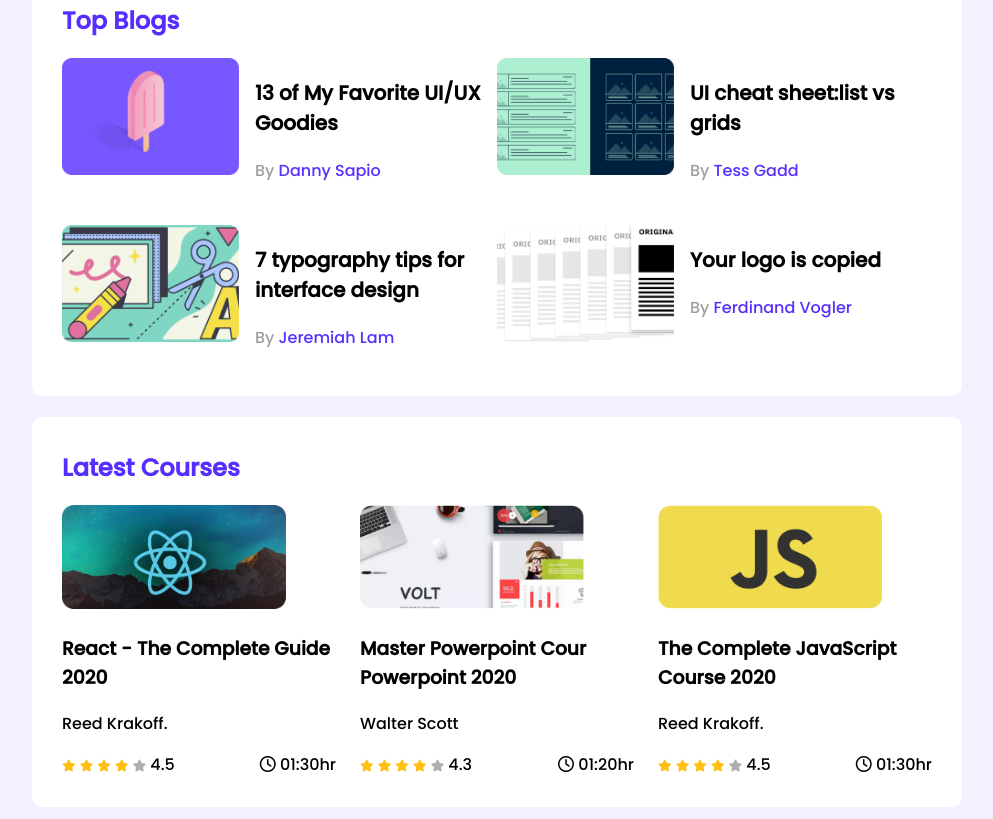
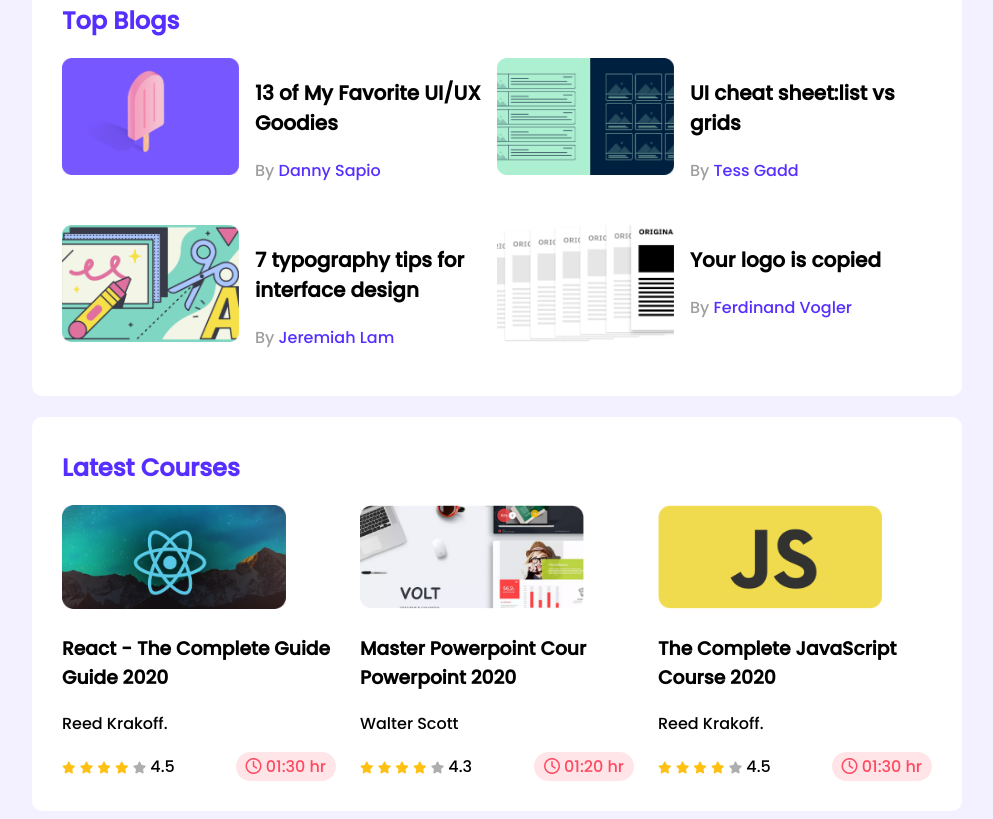
Before and after one commit to akhyemc/leader-board-css3, a plain HTML site: page index.html in a window 1280 px wide. Shown: the part 329-1148 px from the top of the page, without its empty margins (143-1136 px from the left). Drawn offline with Linux system fonts and the light colour scheme.

Commit message:
styles added

```diff
--- a/index.html
+++ b/index.html
@@ -102,7 +102,7 @@
                         <img src="images/courses/course-1.png" alt="">
                     </div>
                     <div class="course-detail">
-                        <h3 class="course-title">React - The Complete Guide 2020</h3>
+                        <h3 class="course-title">React - The Complete Guide Guide 2020</h3>
                         <p class="course-author">Reed Krakoff.</p>
                         <div class="course-info">
                             <div>
@@ -115,7 +115,7 @@
                             </div>
                             <div class="course-duration">
                                 <i class="fa-regular fa-clock"></i>
-                                01:30hr
+                                01:30 hr
                             </div>
 
                     </div>
@@ -139,7 +139,7 @@
                             </div>
                             <div class="course-duration">
                                 <i class="fa-regular fa-clock"></i>
-                                01:20hr
+                                01:20 hr
                             </div>
 
                     </div>
@@ -163,7 +163,7 @@
                             </div>
                             <div class="course-duration">
                                 <i class="fa-regular fa-clock"></i>
-                                01:30hr
+                                01:30 hr
                             </div>
 
                     </div>
--- a/styles/styles.css
+++ b/styles/styles.css
@@ -107,15 +107,23 @@ hr{
 .fa-star.empty{
    color: #AEAEAE;
 }
+.course-duration{
+    background: #FFE4E8;
+    border-radius: 15px;
+    color: #FF4A60;
+    padding: 2px 10px;
+}
 /* --------------------------------------------------------
 -------------------Media Queries------------------------------------------------------------------------------ */
 /* mobile devices */
 @media only screen and (max-width: 688px) {
     .container{
         width: 100%;
+        padding: 0;
     }
     .players, .blogs, .courses{
         grid-template-columns: repeat(1, 1fr);
+        padding-left: 5px;
     }
     .player, .blog{
         flex-direction: column;
@@ -125,6 +133,7 @@ hr{
 @media only screen and (min-width: 688px) and (max-width: 992px) {
     .container{
         width: 100%;
+        padding: 0;
     }
     .players, .courses{
         grid-template-columns: repeat(2, 1fr);
```
